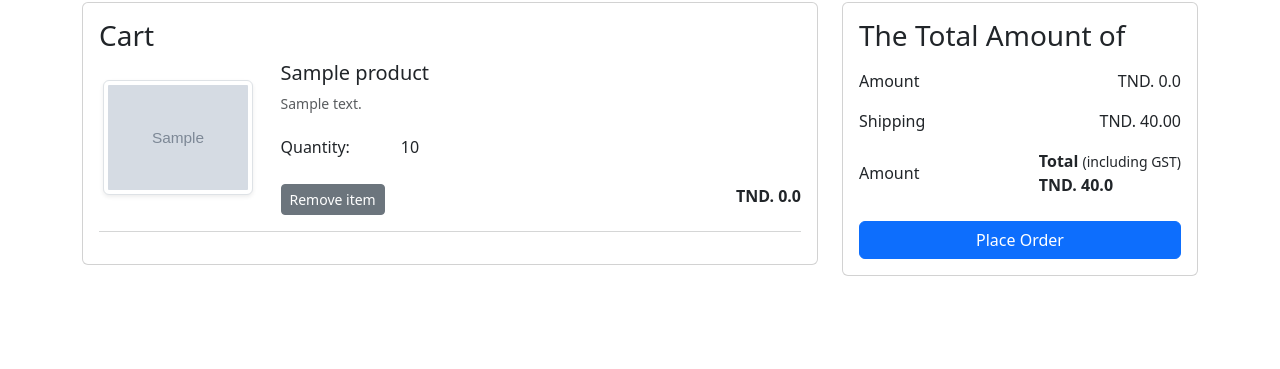
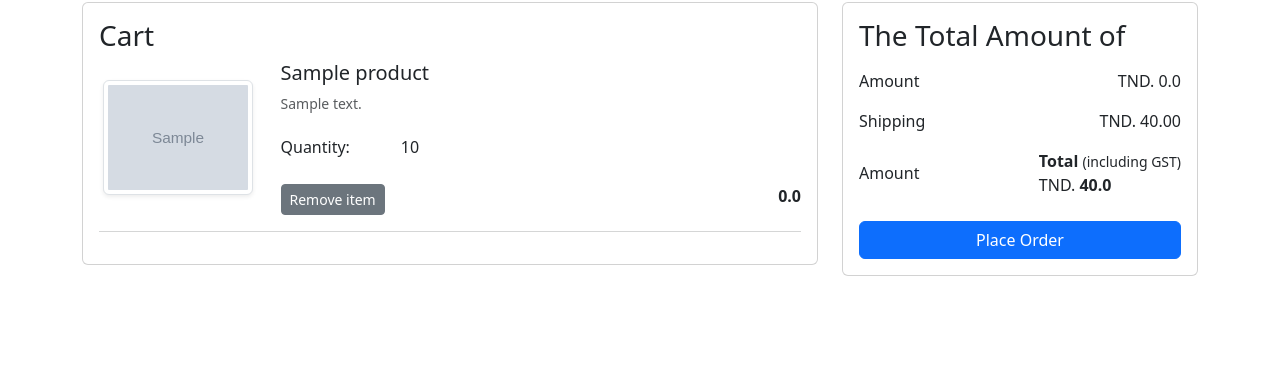
Before and after one commit to Nada-Benfarah/Django_Ecommerce, a Django app: page /cart/ in a window 1280 px wide. Shown: the part 218-587 px from the top of the page. Run offline with Django 5.2, Linux system fonts and the light colour scheme; a user stored in the database is signed in; tables that the repository leaves empty hold one stand-in row (values such as "Sample post"); grey boxes marked "Sample" are stand-in pictures; some libraries are stand-ins or nearby versions; some web fonts are replaced.

Commit message:
part2 correct

```diff
--- a/ec/app/static/app/js/myscript.js
+++ b/ec/app/static/app/js/myscript.js
@@ -33,7 +33,7 @@ $('.plus-cart').click(function(){
         },
         success:function(data){
             eml.innerText=data.quantity
-            document.getElementById("amount").innerText=data.amount
+            document.getElementById("amount").innerText='TND.'+data.amount
             document.getElementById("totalamount").innerText=data.totalamount
         }
     })
@@ -50,7 +50,7 @@ $('.minus-cart').click(function(){
         },
         success:function(data){
             eml.innerText=data.quantity
-            document.getElementById("amount").innerText=data.amount
+            document.getElementById("amount").innerText='TND.'+data.amount
             document.getElementById("totalamount").innerText=data.totalamount
         }
     })
@@ -67,7 +67,7 @@ $('.remove-cart').click(function(){
             prod_id:id
         },
         success:function(data){
-            document.getElementById("amount").innerText=data.amount
+            document.getElementById("amount").innerText='TND.'+data.amount
             document.getElementById("totalamount").innerText=data.totalamount
             eml.parentNode.parentNode.parentNode.parentNode.remove()
         }
--- a/ec/app/templates/app/addtocart.html
+++ b/ec/app/templates/app/addtocart.html
@@ -27,7 +27,7 @@
                                     </div>
                                     <div class="d-flex justify-content-between">
                                         <a href="{% url 'checkout' %}" class="remove-cart btn btn-sm btn-secondary mr-3" pid={{item.product.id}}>Remove item</a>
-                                        <p class="mb-0"><span><strong>TND. {{item.product.discounted_price}}</strong></span></p>
+                                        <p class="mb-0"><span><strong> {{item.product.discounted_price}}</strong></span></p>
                                     </div>
                                 </div>
                             </div>
@@ -49,7 +49,7 @@
                                 <div>
                                     <strong>Total</strong> <small>(including GST)</small>
                                 </div>
-                                <span id="totalamount"><strong>TND. {{totalamount}}</strong></span>
+                                <span>TND.</span> <span id="totalamount"><strong> {{totalamount}}</strong></span>
                             </li>
                         </ul>
                         <div class="d-grid"><a href="{% url 'checkout' %}" class="btn btn-primary">Place Order</a></div>
```
